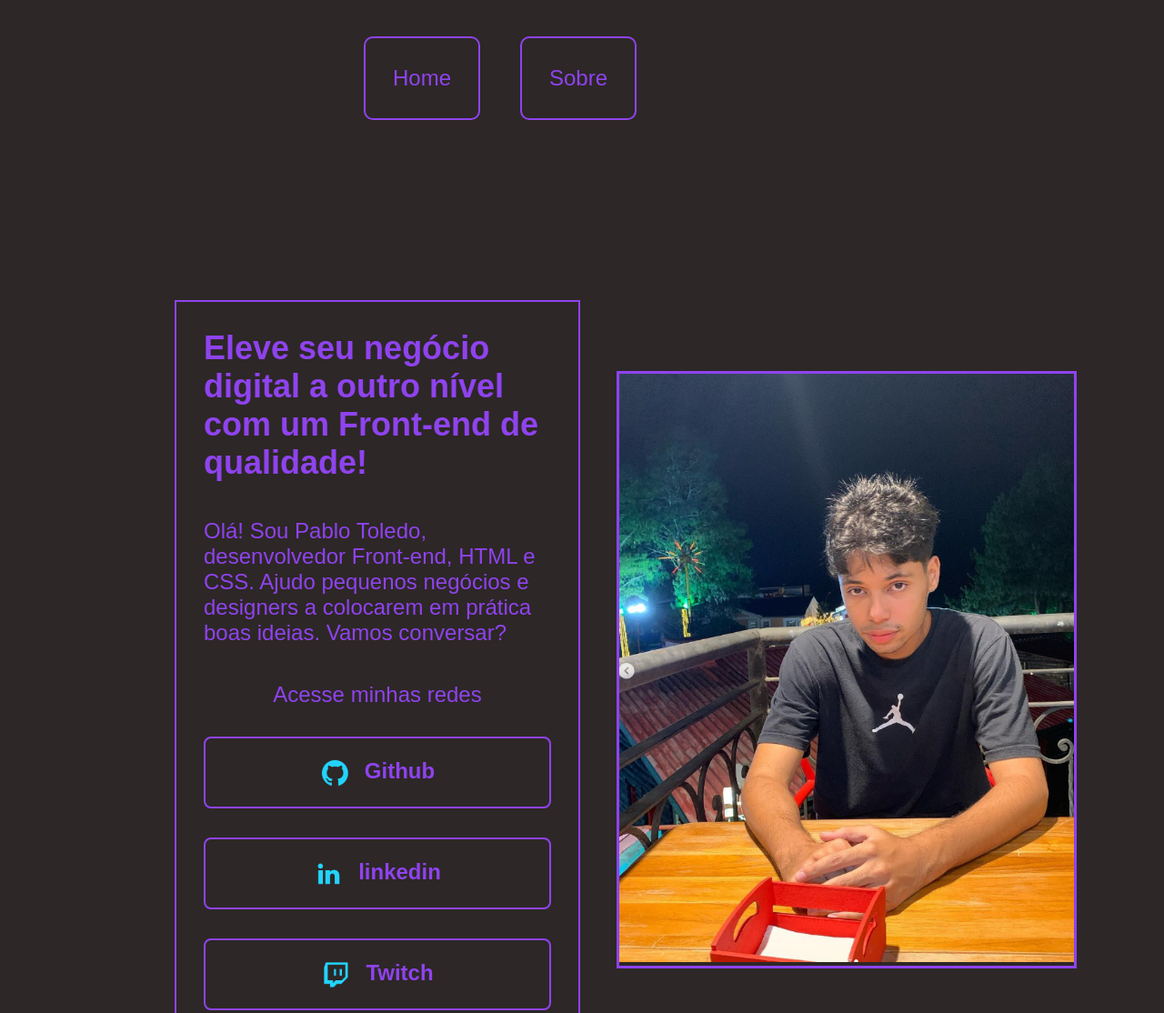
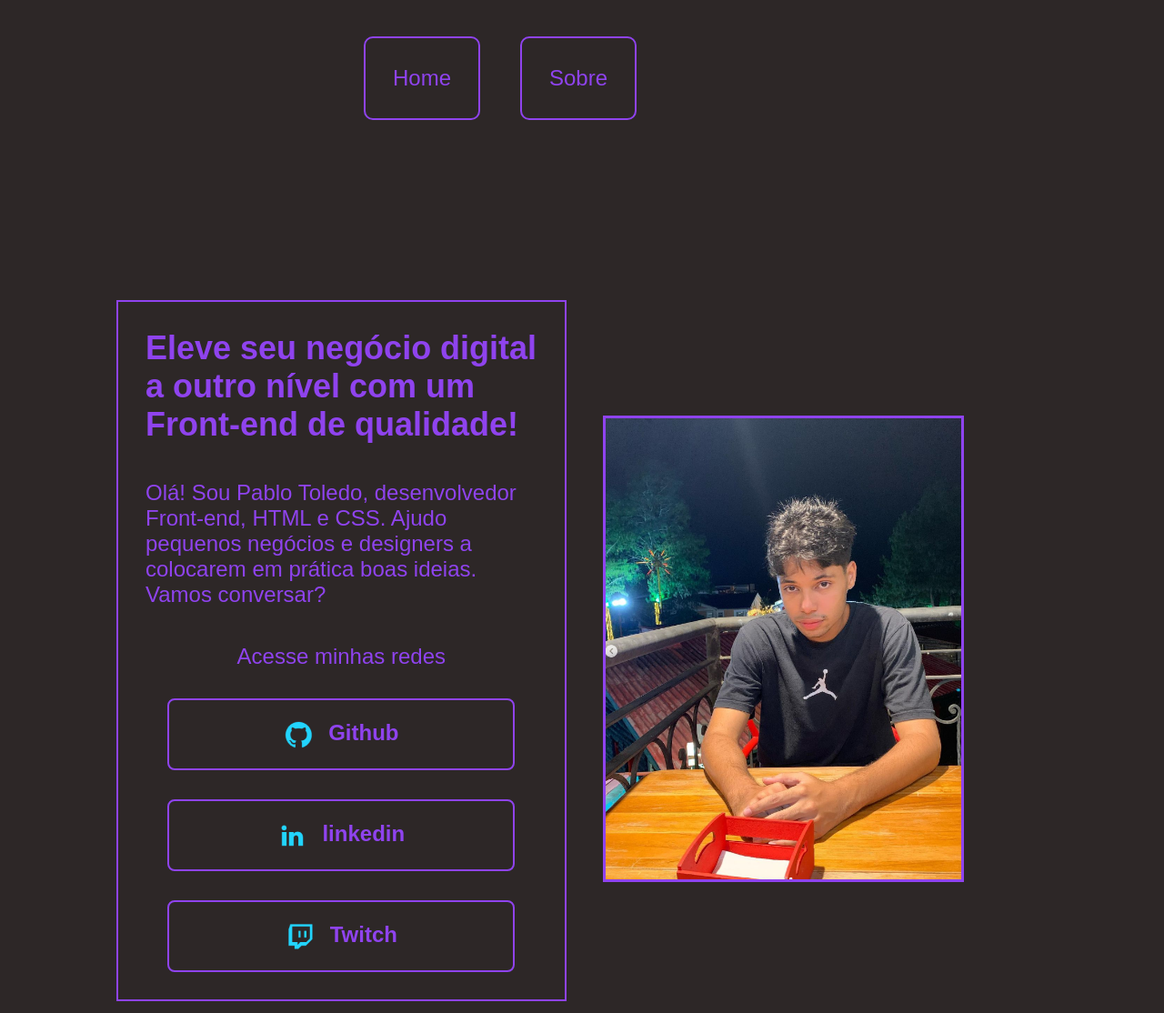
Before and after one commit to PabloToledoGit/Projeto-Alura, a plain HTML site: page index.html in a window 1280 px wide. Shown: the top 1114 px of the page at 91% size. Drawn offline with Linux system fonts and the light colour scheme.

Commit message:
Ajustando

```diff
--- a/index.html
+++ b/index.html
@@ -42,8 +42,8 @@
                 </a>
             </div>
         </section>
-        <div class="imagempablo">
-            <img src="./assets/Capturar.PNG" alt="Foto do Pablo Programando" width="500px">
+        <div>
+            <img src="./assets/Capturar.PNG" alt="Foto do Pablo Programando" class="imagempablo">
         </div>
 
     </main>
--- a/style.css
+++ b/style.css
@@ -30,7 +30,7 @@ body{
 }
 
 .apresentacao{
-    margin: 10% 15%;
+    margin: 10% 10%;
     display: flex;
     align-items: center;
     justify-content: space-between;
@@ -167,3 +167,8 @@ body{
     color: var(--cor-terciaria);
     background-color: var(--cor-hover);
  }
+
+.imagempablo{
+
+    width: 80%;
+}
```
